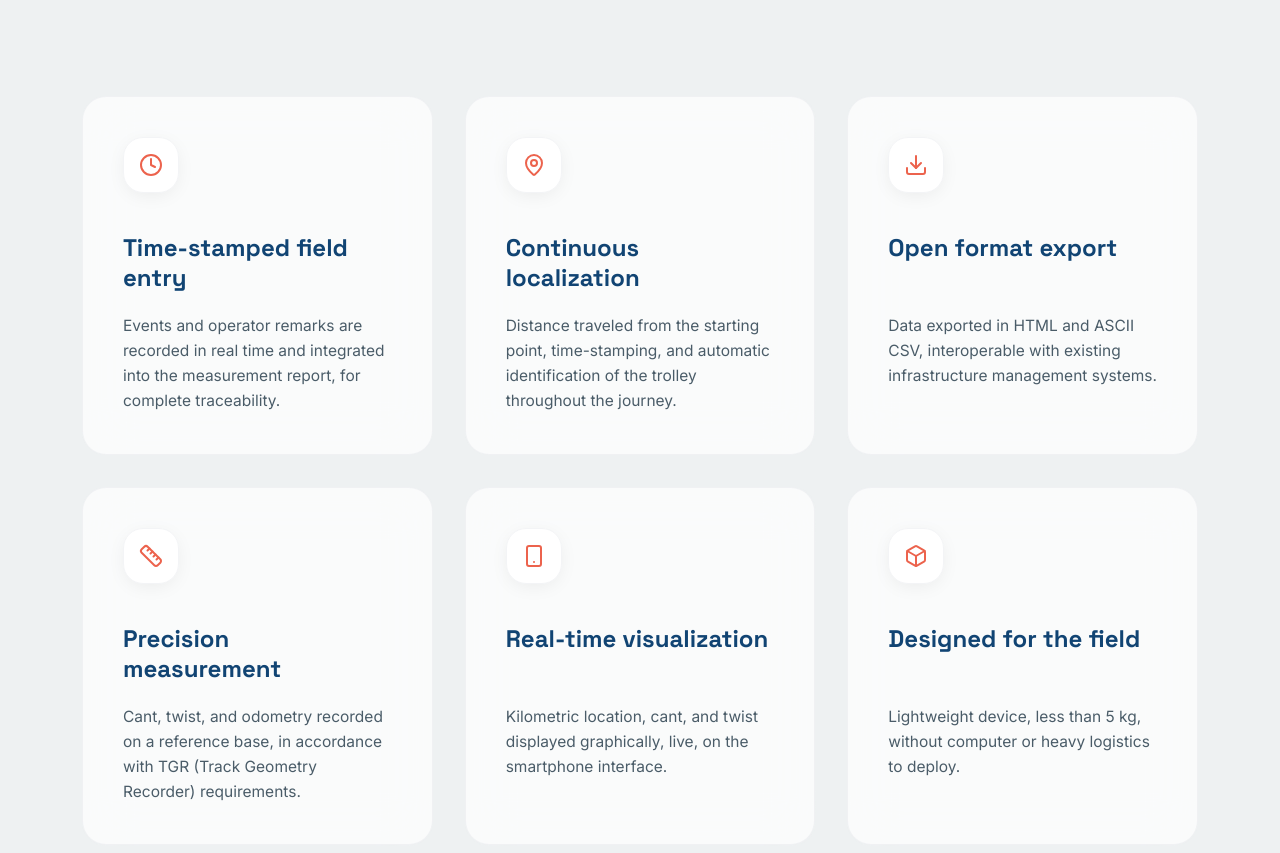
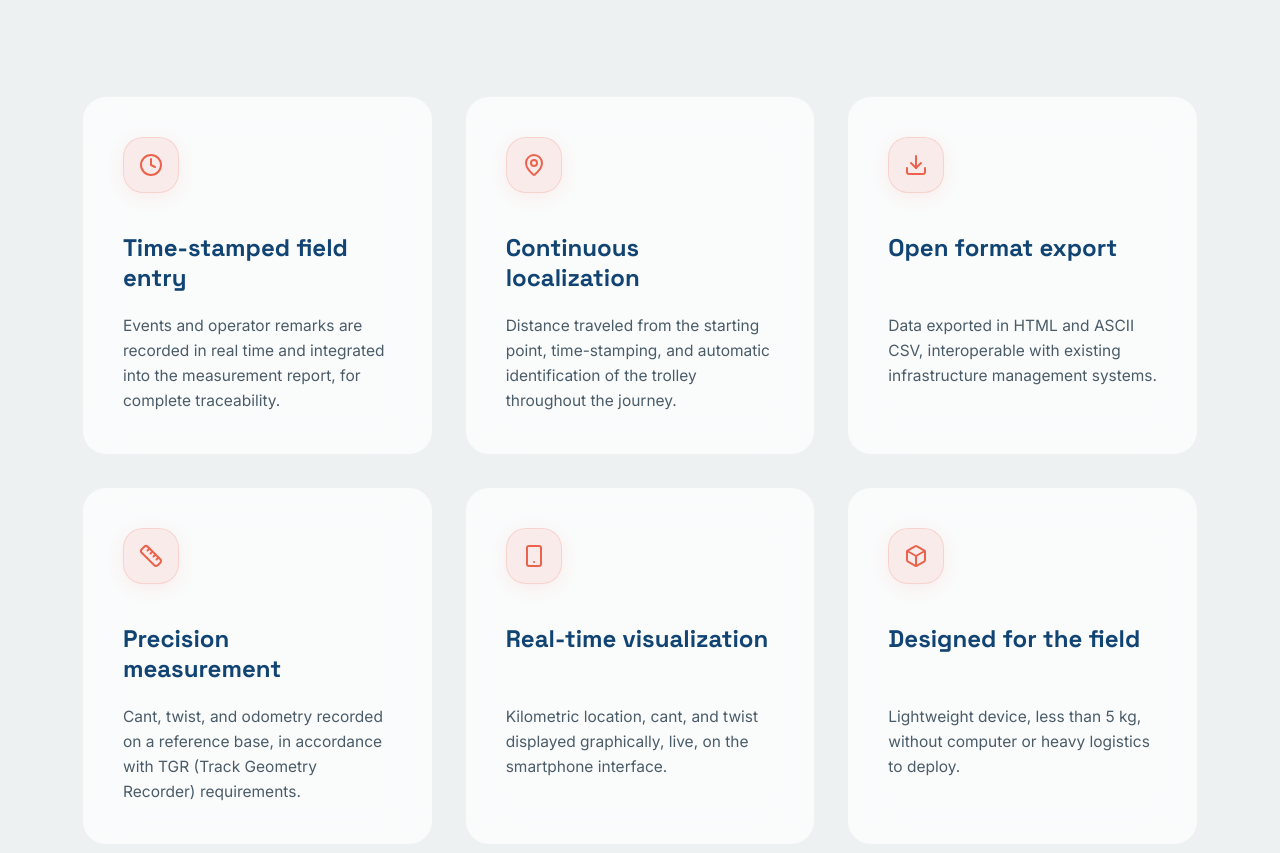
Before and after one commit to Faizy831/Leon, a Next.js app: page / in a window 1280 px wide. Shown: the part 1960-2813 px from the top of the page. Built offline with nearby package versions, Linux system fonts and the light colour scheme.

Commit message:
design: feature card icons use soft orange tint bg (#ec634d at 10%)

```diff
--- a/src/components/FeaturesGrid.tsx
+++ b/src/components/FeaturesGrid.tsx
@@ -51,7 +51,7 @@ export default function FeaturesGrid() {
                 <div className="absolute inset-0 bg-gradient-to-br from-amber-500/5 via-transparent to-transparent opacity-0 group-hover:opacity-100 transition-opacity duration-700 pointer-events-none" />
 
                 <div className="flex items-start justify-between mb-10 relative z-10">
-                  <div className="w-14 h-14 rounded-[20px] flex items-center justify-center bg-white shadow-[0_4px_20px_-4px_rgba(0,0,0,0.08)] border border-gray-100 group-hover:scale-110 transition-all duration-500" style={{ color: '#ec634d' }}>
+                  <div className="w-14 h-14 rounded-[20px] flex items-center justify-center shadow-[0_4px_20px_-4px_rgba(236,99,77,0.15)] group-hover:scale-110 transition-all duration-500" style={{ color: '#ec634d', backgroundColor: 'rgba(236,99,77,0.10)', border: '1px solid rgba(236,99,77,0.18)' }}>
                     <Icon className="w-6 h-6" />
                   </div>
                 </div>
```
